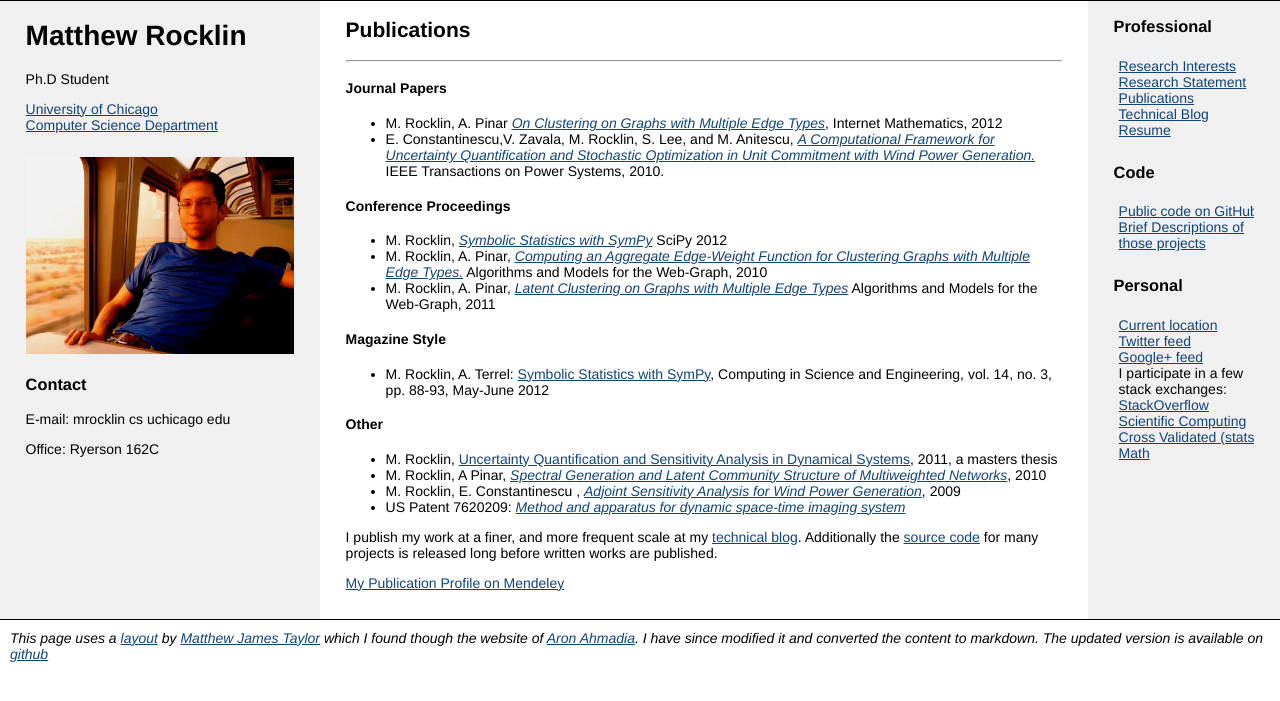
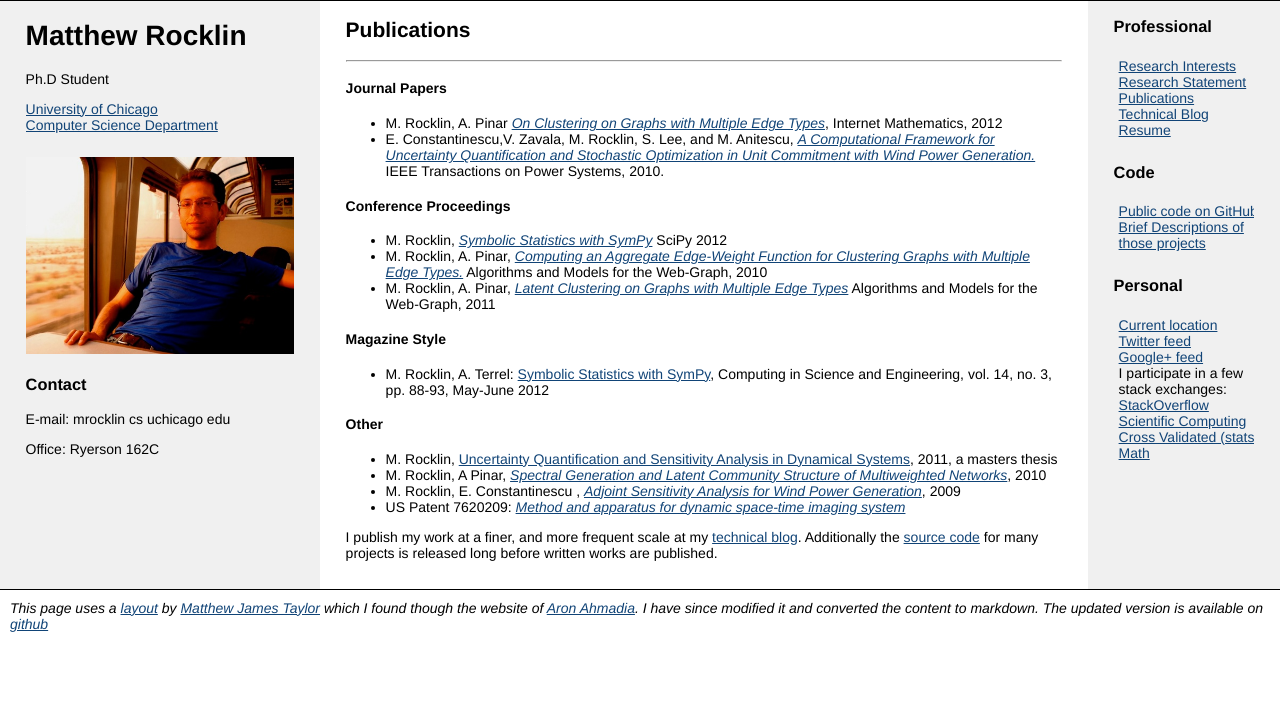
Before and after one commit to mrocklin/mrocklin.github.io, a Jekyll site: the page built from publications.md, in a window 1280 px wide. Shown: the top 701 px of the page. Built offline with Jekyll 4.4.1, drawn with Linux system fonts in a browser that asks for light colours; Markdown is read by kramdown in place of the engine named in the settings.

Commit message:
remove mendeley

```diff
--- a/publications.md
+++ b/publications.md
@@ -51,6 +51,3 @@ title: Publications
     imaging system*](http://www.google.com/patents/US20060082590)
 
 I publish my work at a finer, and more frequent scale at my [technical blog](/blog/).  Additionally the [source code](http://github.com/mrocklin/) for many projects is released long before written works are published.
-
-[My Publication Profile on
-Mendeley](http://www.mendeley.com/profiles/matthew-rocklin/)
```
